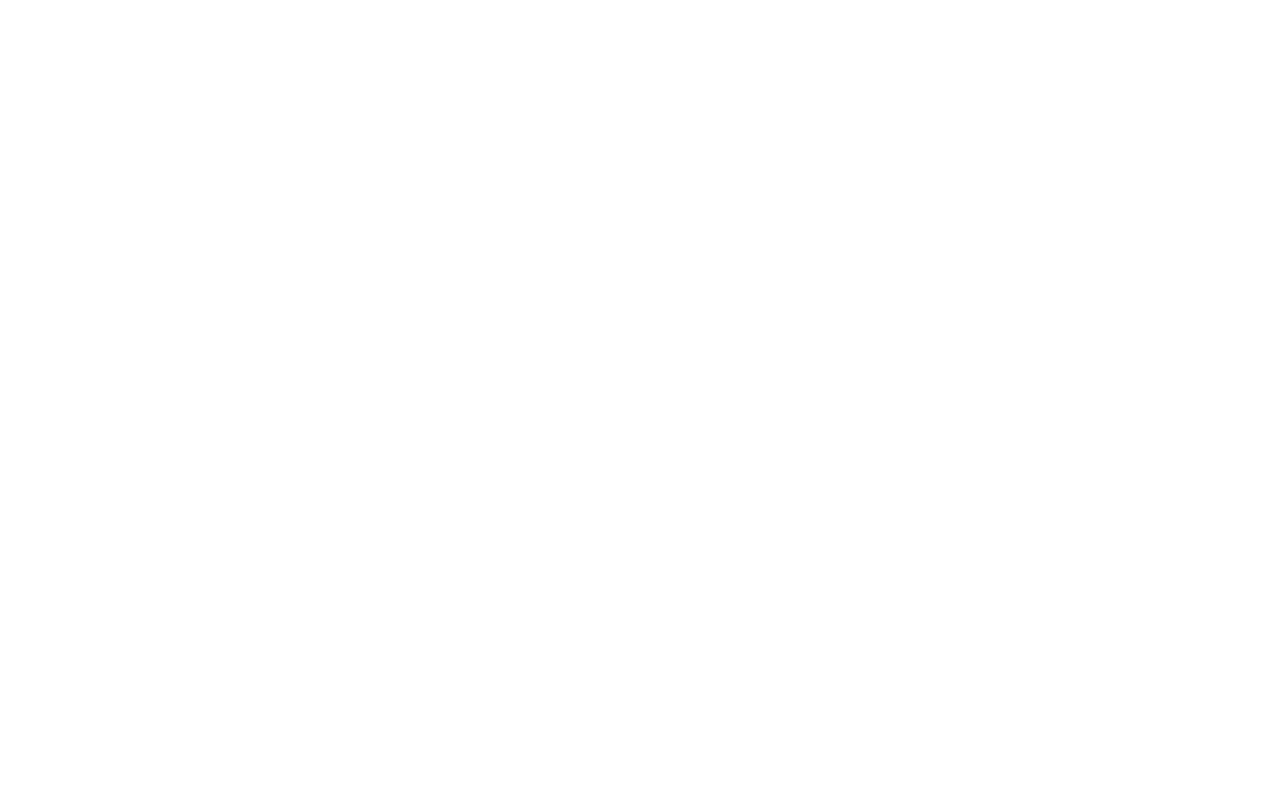
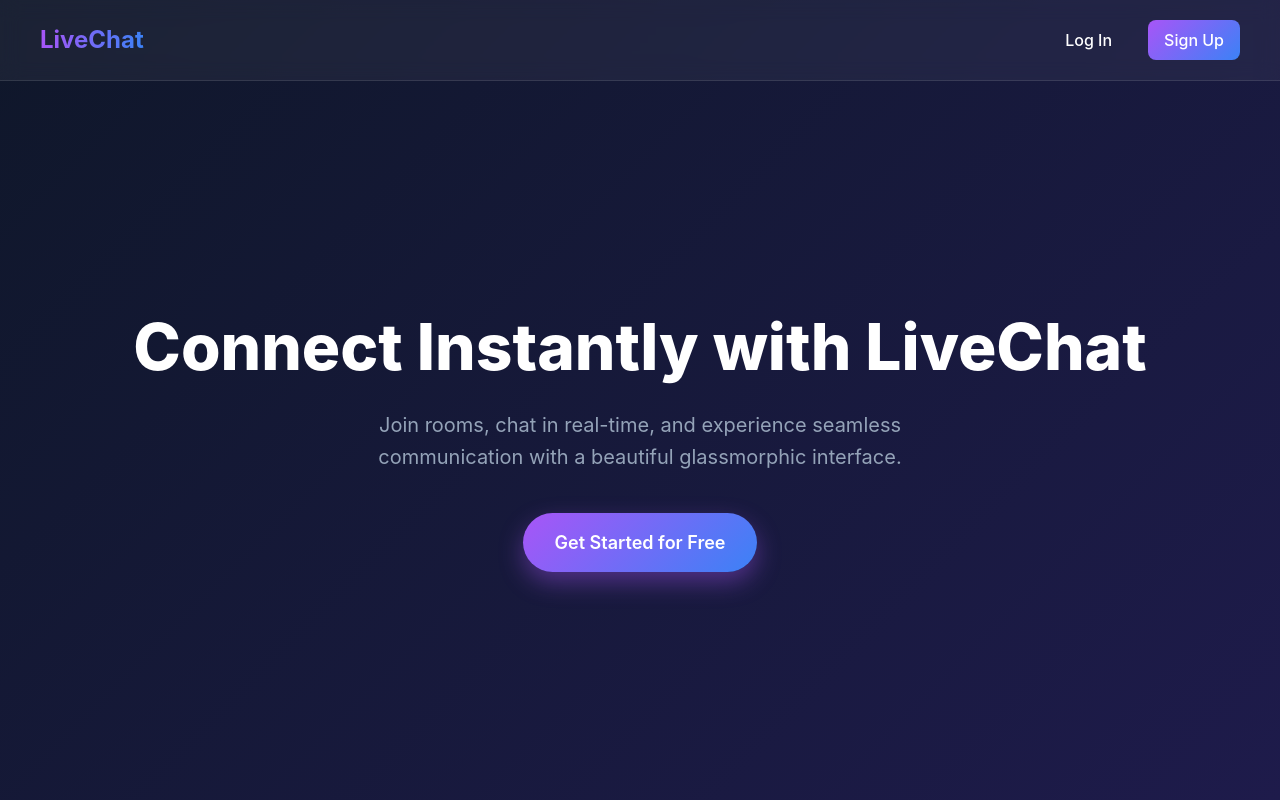
Before and after one commit to viznukb-jpg/Test_chat, a Next.js app in the folder client/: page / in a window 1280 px wide. Before the commit this address had no page. Built offline with nearby package versions, Linux system fonts and the light colour scheme.

Commit message:
feat(client): add landing page UI and "stay unauthorized" links to auth forms

```diff
--- a/client/app/page.tsx
+++ b/client/app/page.tsx
@@ -7,6 +7,7 @@
 import Link from 'next/link';
 import axios from 'axios';
 import styles from '@/features/rooms/styles/Rooms.module.css';
+import landingStyles from '@/features/landing/styles/Landing.module.css';
 
 interface Room {
   id: string;
@@ -20,14 +21,14 @@
   const [rooms, setRooms] = useState<Room[]>([]);
   const [newRoomTitle, setNewRoomTitle] = useState('');
   const [joinCode, setJoinCode] = useState('');
+  const [isMounted, setIsMounted] = useState(false);
 
   useEffect(() => {
-    if (!accessToken) {
-      router.push('/login');
-      return;
+    setIsMounted(true);
+    if (accessToken) {
+      loadRooms();
     }
-    loadRooms();
-  }, [accessToken, router]);
+  }, [accessToken]);
 
   const loadRooms = async () => {
     try {
@@ -64,13 +65,34 @@
     }
   };
 
-  if (!user) return null;
+  if (!isMounted) return null;
+
+  if (!accessToken || !user) {
+    return (
+      <div className={landingStyles.container}>
+        <header className={landingStyles.header}>
+          <div className={landingStyles.logo}>LiveChat</div>
+          <div className={landingStyles.navLinks}>
+            <Link href="/login" className={landingStyles.navLink}>Log In</Link>
+            <Link href="/register" className={`${landingStyles.navLink} ${landingStyles.navLinkPrimary}`}>Sign Up</Link>
+          </div>
+        </header>
+        <main className={landingStyles.hero}>
+          <h1 className={landingStyles.heroTitle}>Connect Instantly with LiveChat</h1>
+          <p className={landingStyles.heroSubtitle}>
+            Join rooms, chat in real-time, and experience seamless communication with a beautiful glassmorphic interface.
+          </p>
+          <Link href="/register" className={landingStyles.ctaBtn}>Get Started for Free</Link>
+        </main>
+      </div>
+    );
+  }
 
   return (
     <div className={styles.container}>
       <header className={styles.header}>
         <h1 className={styles.title}>Hello, {user.username}</h1>
-        <button className={styles.logoutBtn} onClick={() => { logout(); router.push('/login'); }}>
+        <button className={styles.logoutBtn} onClick={() => { logout(); router.push('/'); }}>
           Log Out
         </button>
       </header>
--- a/client/features/auth/components/LoginForm.tsx
+++ b/client/features/auth/components/LoginForm.tsx
@@ -110,6 +110,10 @@
         <Link href="/register" className={styles.link}>
           Don't have an account? <span>Create one</span>
         </Link>
+
+        <Link href="/" className={styles.link} style={{ marginTop: '12px', display: 'block', color: '#94a3b8' }}>
+          ← Stay unauthorized
+        </Link>
       </div>
     </div>
   );
--- a/client/features/auth/components/RegisterForm.tsx
+++ b/client/features/auth/components/RegisterForm.tsx
@@ -101,6 +101,10 @@
         <Link href="/login" className={styles.link}>
           Already have an account? <span>Sign In</span>
         </Link>
+
+        <Link href="/" className={styles.link} style={{ marginTop: '12px', display: 'block', color: '#94a3b8' }}>
+          ← Stay unauthorized
+        </Link>
       </div>
     </div>
   );
--- /dev/null
+++ b/client/features/landing/styles/Landing.module.css
@@ -0,0 +1,96 @@
+.container {
+  min-height: 100vh;
+  background: linear-gradient(135deg, #0f172a, #1e1b4b);
+  color: #fff;
+  font-family: 'Inter', system-ui, sans-serif;
+  display: flex;
+  flex-direction: column;
+}
+
+.header {
+  display: flex;
+  justify-content: space-between;
+  align-items: center;
+  padding: 20px 40px;
+  background: rgba(255, 255, 255, 0.05);
+  backdrop-filter: blur(10px);
+  border-bottom: 1px solid rgba(255, 255, 255, 0.1);
+}
+
+.logo {
+  font-size: 24px;
+  font-weight: 700;
+  background: linear-gradient(to right, #a855f7, #3b82f6);
+  -webkit-background-clip: text;
+  -webkit-text-fill-color: transparent;
+}
+
+.navLinks {
+  display: flex;
+  gap: 20px;
+  align-items: center;
+}
+
+.navLink {
+  color: #fff;
+  text-decoration: none;
+  font-weight: 500;
+  padding: 8px 16px;
+  border-radius: 8px;
+  transition: background 0.3s ease;
+}
+
+.navLink:hover {
+  background: rgba(255, 255, 255, 0.1);
+}
+
+.navLinkPrimary {
+  background: linear-gradient(135deg, #a855f7, #3b82f6);
+}
+
+.navLinkPrimary:hover {
+  background: linear-gradient(135deg, #9333ea, #2563eb);
+}
+
+.hero {
+  flex: 1;
+  display: flex;
+  flex-direction: column;
+  justify-content: center;
+  align-items: center;
+  text-align: center;
+  padding: 0 20px;
+}
+
+.heroTitle {
+  font-size: 64px;
+  font-weight: 800;
+  margin-bottom: 24px;
+  line-height: 1.2;
+}
+
+.heroSubtitle {
+  font-size: 20px;
+  color: #94a3b8;
+  max-width: 600px;
+  margin-bottom: 40px;
+  line-height: 1.6;
+}
+
+.ctaBtn {
+  display: inline-block;
+  padding: 16px 32px;
+  font-size: 18px;
+  font-weight: 600;
+  color: #fff;
+  background: linear-gradient(135deg, #a855f7, #3b82f6);
+  border-radius: 30px;
+  text-decoration: none;
+  box-shadow: 0 10px 25px rgba(168, 85, 247, 0.4);
+  transition: transform 0.3s ease, box-shadow 0.3s ease;
+}
+
+.ctaBtn:hover {
+  transform: translateY(-2px);
+  box-shadow: 0 15px 35px rgba(168, 85, 247, 0.5);
+}
```
